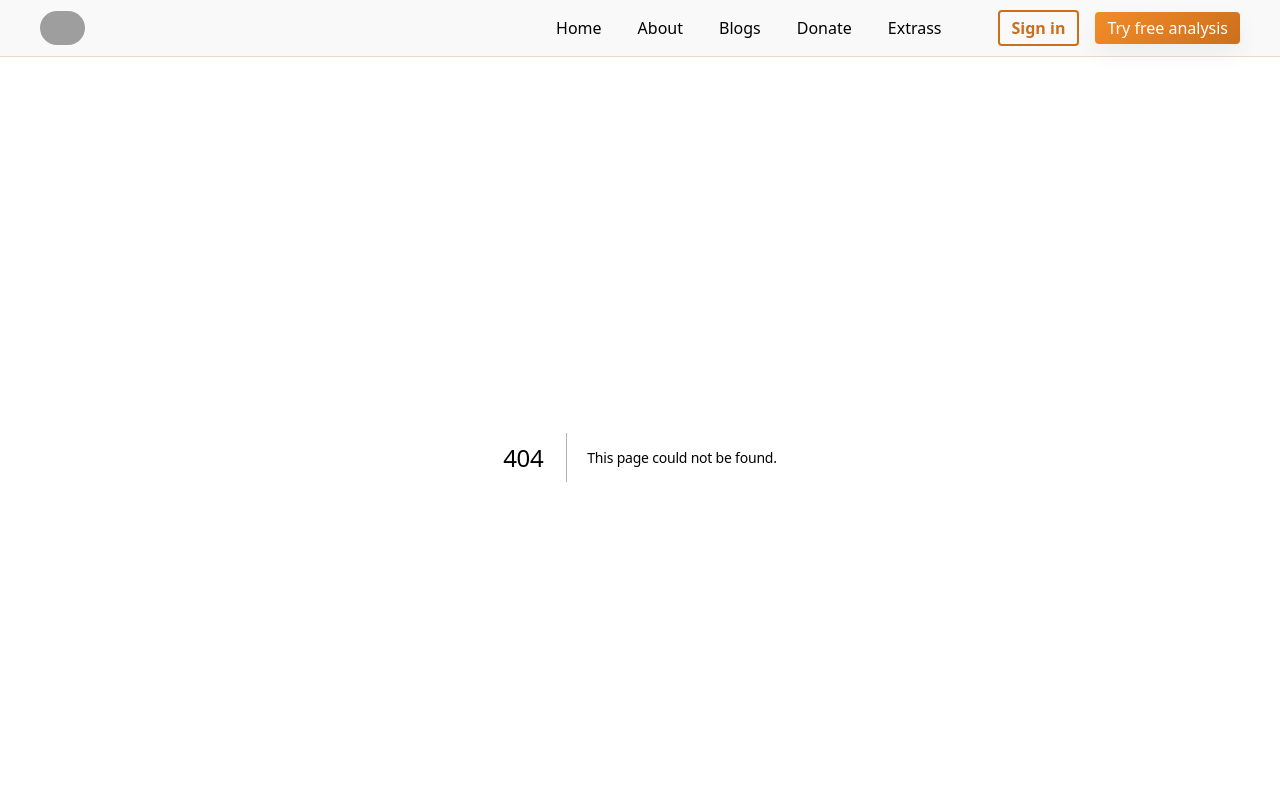
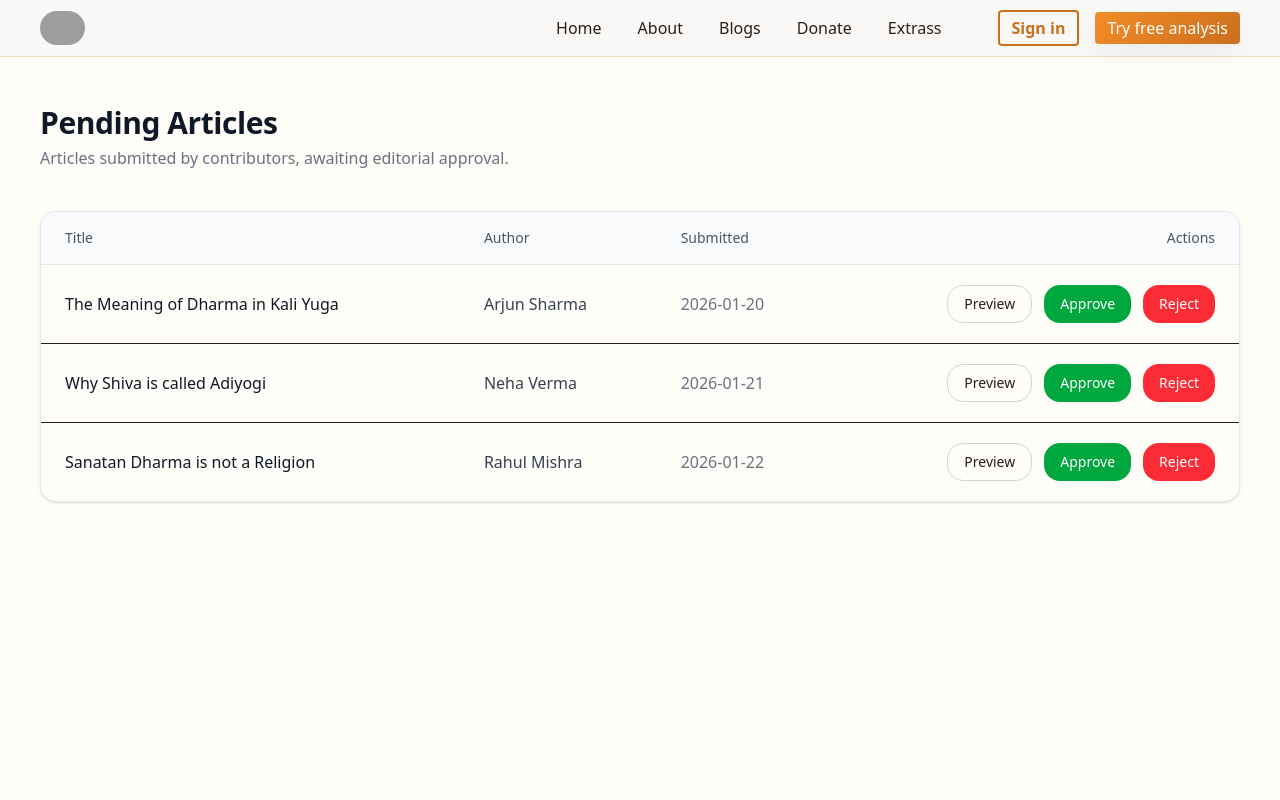
Before and after one commit to heyAimer/sanatanisena, a Next.js app: page /admin/blogs/pending in a window 1280 px wide. Before the commit this address had no page. Shown: the top 800 px of the page. Built offline with nearby package versions, Linux system fonts and the light colour scheme; grey boxes are pictures that could not be loaded; a web font is replaced by a local one.

Commit message:
set up blog page ui

```diff
--- a/package.json
+++ b/package.json
@@ -8,6 +8,8 @@
     "start": "next start"
   },
   "dependencies": {
+    "@ckeditor/ckeditor5-build-classic": "^41.4.2",
+    "@ckeditor/ckeditor5-react": "^11.0.1",
     "@radix-ui/react-dialog": "^1.1.15",
     "@radix-ui/react-navigation-menu": "^1.2.14",
     "@radix-ui/react-slot": "^1.2.4",
@@ -24,6 +26,7 @@
   },
   "devDependencies": {
     "@tailwindcss/postcss": "^4.1.18",
+    "@types/mdast": "^4.0.4",
     "autoprefixer": "^10.4.23",
     "postcss": "^8.5.6",
     "tailwindcss": "^4.1.18",
--- /dev/null
+++ b/src/app/(public)/blogs/[slug]/page.jsx
@@ -0,0 +1,13 @@
+import BlogInfo from "@/features/blogs/BlogInfo";
+
+export default async function BlogSlugPage({ params, searchParams }) {
+  const { slug } = params;
+  const isPreview = searchParams?.preview === "true";
+
+  return (
+    <BlogInfo
+      slug={slug}
+      preview={isPreview}
+    />
+  );
+}
--- /dev/null
+++ b/src/app/(public)/blogs/contribute/page.jsx
@@ -0,0 +1,11 @@
+import Contribute from "@/features/contribute/Contribute";
+
+const page = () => {
+    return <Contribute/>;
+}
+export default page;
+export const metadata = {
+  title: "Contribute to Santani sena",
+  description:
+    "Contribute to sanatani sena!",
+};
--- /dev/null
+++ b/src/app/admin/blogs/pending/page.jsx
@@ -0,0 +1,7 @@
+import Pending from "@/features/admin/Pending"
+
+const page = () => {
+    return <Pending/>
+}
+
+export default page
--- /dev/null
+++ b/src/features/admin/Pending.jsx
@@ -0,0 +1,106 @@
+const mockPendingBlogs = [
+  {
+    id: 1,
+    title: "The Meaning of Dharma in Kali Yuga",
+    author: "Arjun Sharma",
+    submittedAt: "2026-01-20",
+  },
+  {
+    id: 2,
+    title: "Why Shiva is called Adiyogi",
+    author: "Neha Verma",
+    submittedAt: "2026-01-21",
+  },
+  {
+    id: 3,
+    title: "Sanatan Dharma is not a Religion",
+    author: "Rahul Mishra",
+    submittedAt: "2026-01-22",
+  },
+];
+
+export default function Pending() {
+  return (
+    <main className="min-h-screen bg-[#fffdf8] px-10 py-12">
+      <div className="max-w-7xl mx-auto space-y-10">
+
+        {/* Header */}
+        <div className="flex items-center justify-between">
+          <div>
+            <h1 className="text-3xl font-semibold text-gray-900">
+              Pending Articles
+            </h1>
+            <p className="text-gray-500 mt-1">
+              Articles submitted by contributors, awaiting editorial approval.
+            </p>
+          </div>
+        </div>
+
+        {/* Table */}
+        <div className="bg-white border border-gray-200 rounded-2xl overflow-hidden shadow-sm">
+          <table className="w-full text-left">
+            <thead className="bg-gray-50 border-b border-gray-200">
+              <tr className="text-sm text-gray-600">
+                <th className="px-6 py-4 font-medium">Title</th>
+                <th className="px-6 py-4 font-medium">Author</th>
+                <th className="px-6 py-4 font-medium">Submitted</th>
+                <th className="px-6 py-4 font-medium text-right">
+                  Actions
+                </th>
+              </tr>
+            </thead>
+
+            <tbody>
+              {mockPendingBlogs.map((blog) => (
+                <tr
+                  key={blog.id}
+                  className="border-b last:border-b-0 hover:bg-gray-50 transition"
+                >
+                  <td className="px-6 py-5 font-medium text-gray-900">
+                    {blog.title}
+                  </td>
+                  <td className="px-6 py-5 text-gray-700">
+                    {blog.author}
+                  </td>
+                  <td className="px-6 py-5 text-gray-500">
+                    {blog.submittedAt}
+                  </td>
+                  <td className="px-6 py-5">
+                    <div className="flex justify-end gap-3">
+
+                      <button className="px-4 py-2 text-sm rounded-lg border border-gray-300 hover:bg-gray-100 transition">
+                        Preview
+                      </button>
+
+                      <button className="px-4 py-2 text-sm rounded-lg bg-green-600 text-white hover:bg-green-700 transition">
+                        Approve
+                      </button>
+
+                      <button className="px-4 py-2 text-sm rounded-lg bg-red-500 text-white hover:bg-red-600 transition">
+                        Reject
+                      </button>
+
+                    </div>
+                  </td>
+                </tr>
+              ))}
+            </tbody>
+          </table>
+        </div>
+
+        {/* Empty state (when no pending blogs) */}
+        {mockPendingBlogs.length === 0 && (
+          <div className="text-center py-24 text-gray-500">
+            <p className="text-lg">
+              No articles are waiting for review.
+            </p>
+            <p className="mt-2 italic">
+              “धर्मः रक्षति रक्षितः”
+            </p>
+          </div>
+        )}
+
+      </div>
+    </main>
+  );
+}
--- /dev/null
+++ b/src/features/blogs/BlogInfo.jsx
@@ -0,0 +1,76 @@
+import BlogServer from "./BlogServer";
+
+export default async function BlogInfo({ slug, preview }) {
+  const { blog, notFound } = await BlogServer({ slug, preview });
+
+  if (notFound) {
+    return (
+      <div className="min-h-screen bg-[#fffdf8] flex items-center justify-center text-gray-500">
+        <p>This article does not exist or is not yet published.</p>
+      </div>
+    );
+  }
+
+  return (
+    <main className="min-h-screen bg-[#fffdf8] py-24 px-6">
+      <article className="max-w-3xl mx-auto space-y-12">
+
+        {/* Preview Banner */}
+        {preview && (
+          <div className="bg-yellow-100 border border-yellow-300 text-yellow-900 px-4 py-3 rounded-lg text-sm text-center">
+            You are viewing this article in <strong>Preview Mode</strong>. It is not visible to the public yet.
+          </div>
+        )}
+
+        {/* Status Badge */}
+        {blog.status !== "published" && (
+          <div className="flex justify-center">
+            <span className="px-4 py-1 rounded-full text-sm bg-gray-200 text-gray-700">
+              {blog.status.toUpperCase()}
+            </span>
+          </div>
+        )}
+
+        {/* Title */}
+        <h1 className="text-4xl md:text-5xl font-semibold text-gray-900 text-center leading-tight">
+          {blog.title}
+        </h1>
+
+        {/* Meta */}
+        <div className="text-center text-gray-500 text-sm">
+          <p>
+            By <span className="font-medium text-gray-700">{blog.author}</span>
+            {blog.publishedAt && ` • ${blog.publishedAt}`}
+          </p>
+        </div>
+
+        {/* Cover Image */}
+        {blog.coverImage && (
+          <div className="rounded-2xl overflow-hidden">
+            <img
+              src={blog.coverImage}
+              alt={blog.title}
+              className="w-full object-cover"
+            />
+          </div>
+        )}
+
+        {/* Content */}
+        <div className="prose prose-lg max-w-none prose-gray">
+          <div dangerouslySetInnerHTML={{ __html: blog.content }} />
+        </div>
+
+        {/* Footer */}
+        <div className="pt-16 border-t border-gray-200 text-center space-y-4">
+          <p className="text-gray-600">
+            May this knowledge guide your path.
+          </p>
+          <p className="text-orange-600 font-medium">
+            Jai Shree Ram 🚩
+          </p>
+        </div>
+
+      </article>
+    </main>
+  );
+}
--- a/src/features/blogs/BlogPage.jsx
+++ b/src/features/blogs/BlogPage.jsx
@@ -1,5 +1,6 @@
 import { Button } from "@/components/ui/button";
 import Image from "next/image";
+import Link from "next/link";
 
 const blogs = [
   {
@@ -92,9 +93,11 @@ const BlogPage = () => {
                         ))}
                     </div>
 
-                    <Button className="btn-primary sm:text-xl sm:py-6 sm:px-5 text-md mt-10">
-                        Write a Blog
-                    </Button>
+                    <Link href="/blogs/contribute">
+                        <Button className="btn-primary sm:text-xl sm:py-6 sm:px-5 text-md mt-10">
+                            Write a Blog
+                        </Button>
+                    </Link>
                 </div>
                 {/* <div className="flex flex-col items-center justify-center px-6 text-center">
 
--- a/src/features/blogs/BlogServer.jsx
+++ b/src/features/blogs/BlogServer.jsx
@@ -0,0 +1,44 @@
+const MOCK_BLOGS = [
+  {
+    id: 1,
+    title: "Why Shiva is called Adiyogi",
+    slug: "why-shiva-is-called-adiyogi",
+    author: "Sanatani Sena",
+    status: "published",
+    publishedAt: "Jan 20, 2026",
+    coverImage: "/images/shiva.jpg",
+    content: `
+      <p>Shiva is known as Adiyogi — the first yogi. He transmitted the science of yoga to the Saptarishis.</p>
+      <p>Yoga is not physical exercise. It is the science of inner awakening.</p>
+      <p><em>योगः चित्तवृत्ति निरोधः</em></p>
+    `,
+  },
+  {
+    id: 2,
+    title: "The Meaning of Dharma in Kali Yuga",
+    slug: "meaning-of-dharma-in-kali-yuga",
+    author: "Arjun Sharma",
+    status: "pending",
+    publishedAt: null,
+    coverImage: null,
+    content: `
+      <p>Dharma in Kali Yuga is about choosing righteousness when confusion is everywhere.</p>
+      <p>True Dharma is eternal.</p>
+    `,
+  },
+];
+
+export default async function BlogServer({ slug, preview }) {
+  const blog = MOCK_BLOGS.find((b) => b.slug === slug);
+
+  if (!blog) {
+    return { notFound: true };
+  }
+
+  // Public users can only see published
+  if (!preview && blog.status !== "published") {
+    return { notFound: true };
+  }
+
+  return { blog };
+}
```
Also changed, not shown: src/app/admin/layout.jsx (deleted), src/app/admin/page.jsx (deleted), 1 other file (tests, documents, lock files or other folders).
